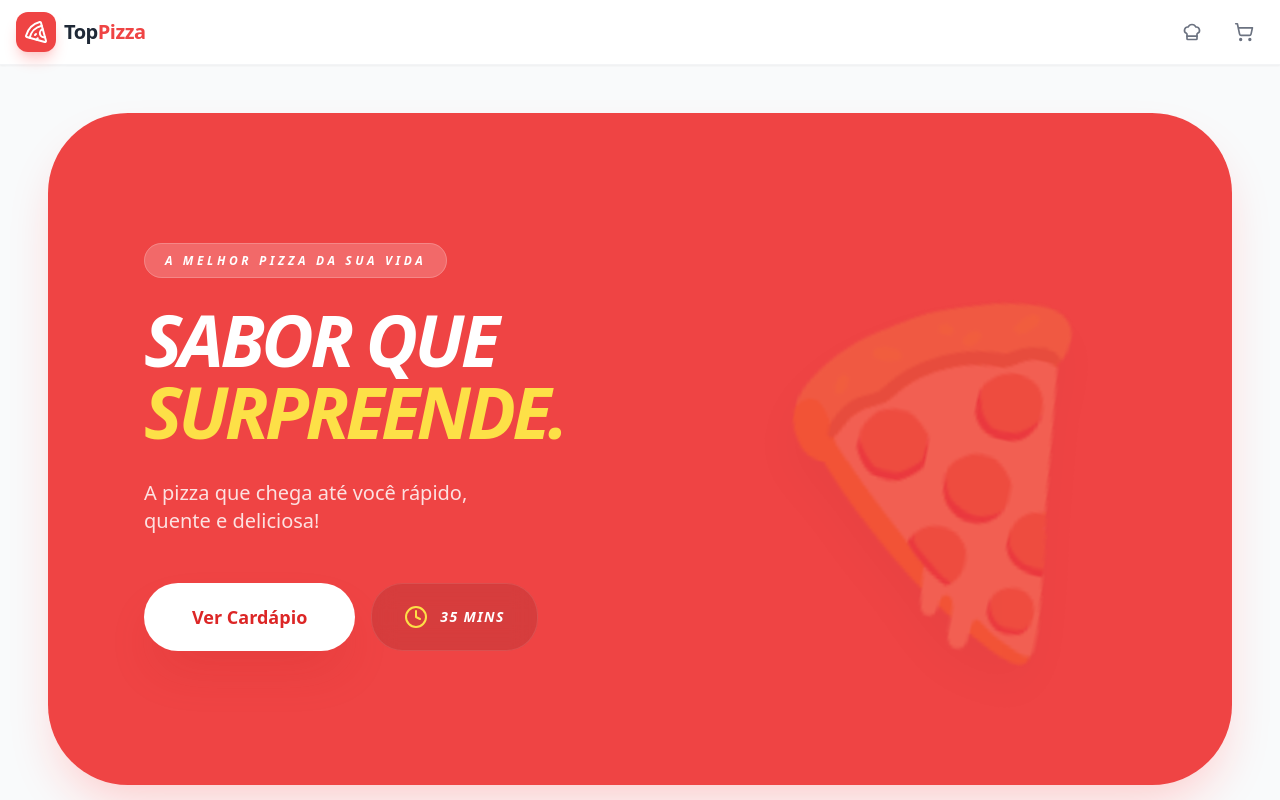
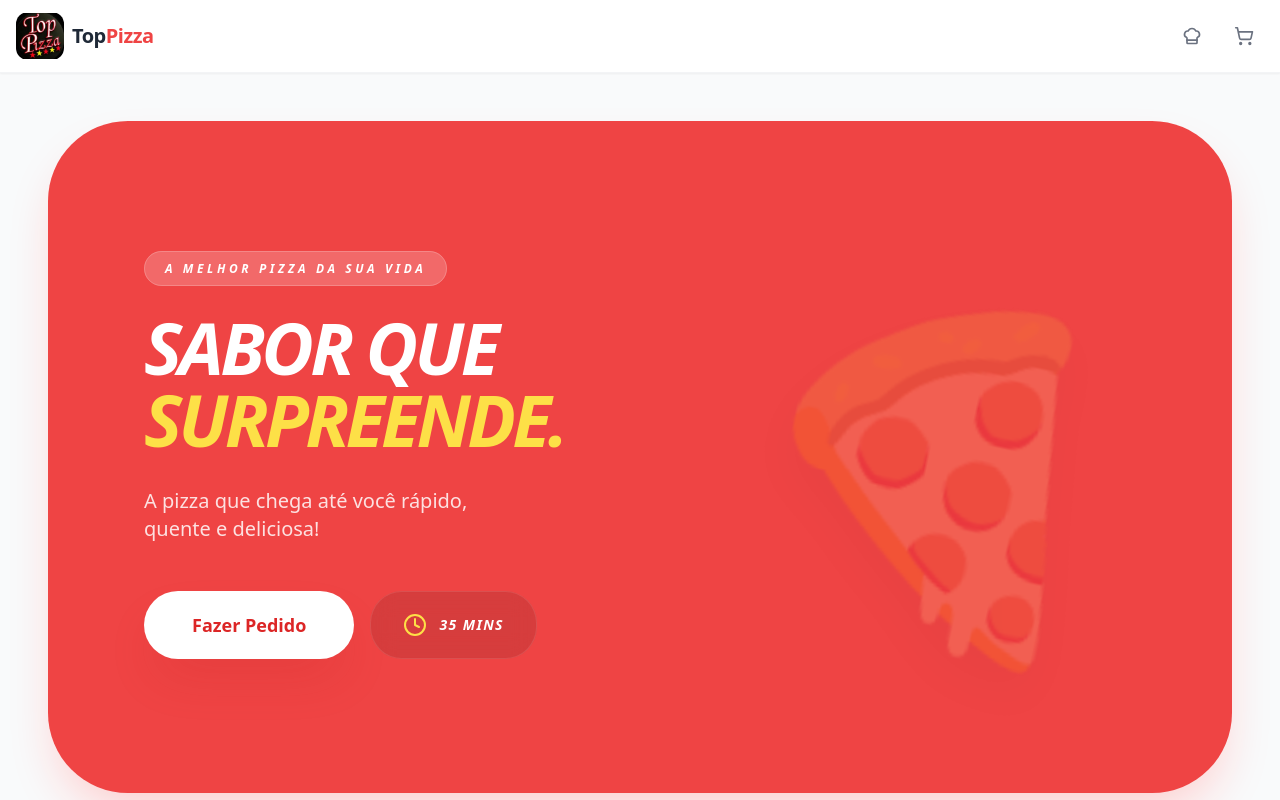
Before and after one commit to BRGuiRossi/trigo, a React (Vite) app: page / in a window 1280 px wide. Shown: the top 800 px of the page. Built offline with nearby package versions, Linux system fonts and the light colour scheme.

Commit message:
Replace header icon with Top Pizza logo image

```diff
--- a/src/App.jsx
+++ b/src/App.jsx
@@ -183,9 +183,7 @@ const STATUS_STEPS = [
 const Header = ({ cartCount, onOpenCart, onViewKDS, activeView }) => (
   <header className="sticky top-0 z-50 bg-white/95 backdrop-blur-md border-b border-gray-100 px-4 py-3 flex justify-between items-center shadow-sm">
     <div className="flex items-center gap-2 cursor-pointer active:scale-95 transition-transform" onClick={() => window.location.reload()}>
-      <div className="bg-red-500 p-2 rounded-xl text-white shadow-lg shadow-red-200">
-        <Pizza size={20} className="sm:w-6 sm:h-6" />
-      </div>
+      <img src="/logo.png" alt="Top Pizza" className="w-10 h-10 sm:w-12 sm:h-12 rounded-xl object-contain" />
       <h1 className="font-bold text-lg sm:text-xl tracking-tight text-gray-800">Top<span className="text-red-500">Pizza</span></h1>
     </div>
     <div className="flex gap-2 sm:gap-3">
@@ -781,7 +779,7 @@ export default function App() {
                 <h2 className="text-4xl sm:text-7xl font-black leading-[1.0] tracking-tighter italic uppercase">Sabor que <br/><span className="text-yellow-300 italic">Surpreende.</span></h2>
                 <p className="text-red-50 font-medium text-base sm:text-xl leading-relaxed opacity-90 max-w-sm mx-auto lg:mx-0">A pizza que chega até você rápido, quente e deliciosa!</p>
                 <div className="flex flex-col sm:flex-row gap-4 pt-4 justify-center lg:justify-start">
-                  <button onClick={() => { setInitialFlavor(null); setIsBuilderOpen(true); }} className="bg-white text-red-600 px-12 py-5 rounded-[2.5rem] font-black text-lg hover:scale-105 active:scale-95 transition-all shadow-2xl shadow-red-700/20">Ver Cardápio</button>
+                  <button onClick={() => { setInitialFlavor(null); setIsBuilderOpen(true); }} className="bg-white text-red-600 px-12 py-5 rounded-[2.5rem] font-black text-lg hover:scale-105 active:scale-95 transition-all shadow-2xl shadow-red-700/20">Fazer Pedido</button>
                   <div className="flex items-center gap-3 bg-black/10 px-8 py-4 rounded-[2rem] backdrop-blur-md border border-white/10"><Clock size={24} className="text-yellow-300"/><span className="font-black text-sm uppercase tracking-widest italic">35 MINS</span></div>
                 </div>
               </div>
```
Also changed, not shown: public/logo.png (added).
